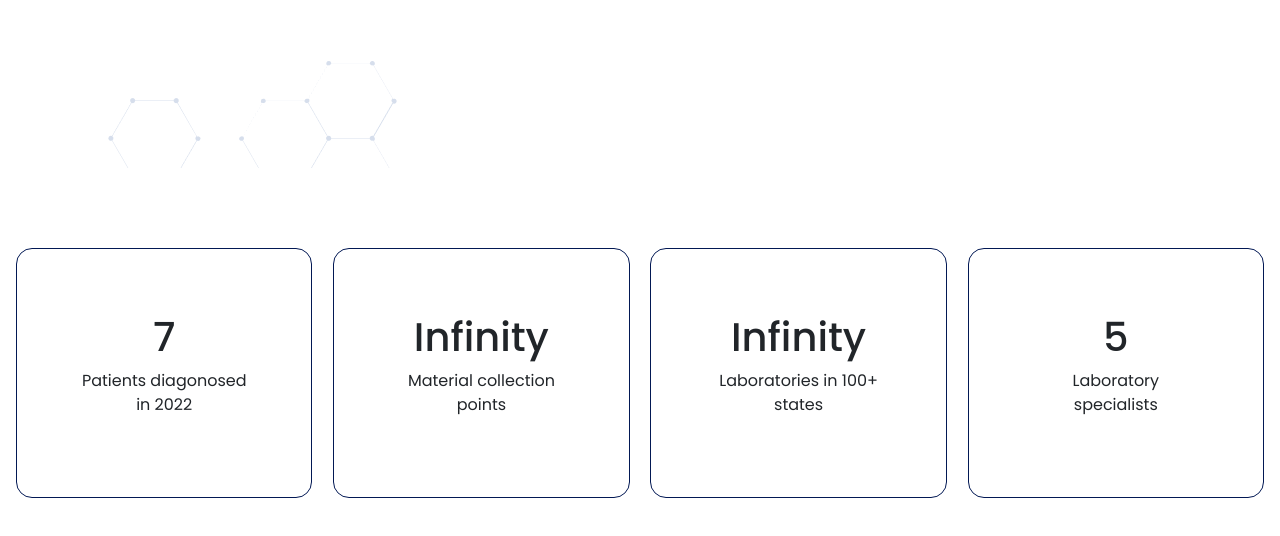
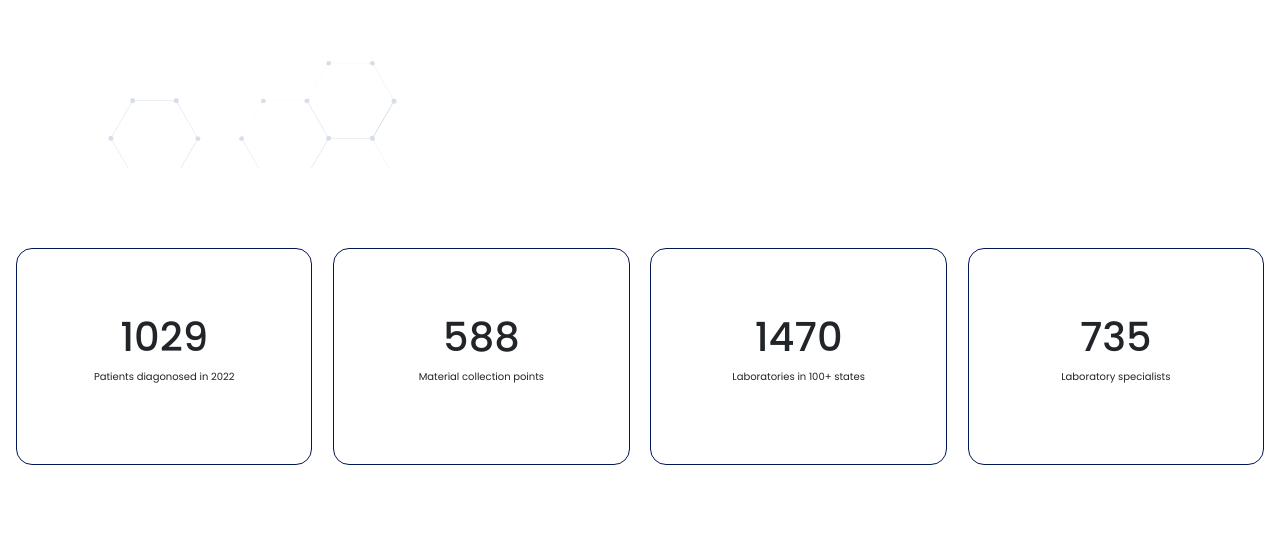
Before and after one commit to kingdave1234/Labify, a website: page Laboratory.html in a window 1280 px wide. Shown: the part 1663-2199 px from the top of the page. Drawn offline with nearby package versions, Linux system fonts and the light colour scheme.

Commit message:
New changes counter now works

```diff
--- a/counter.js
+++ b/counter.js
@@ -2,14 +2,14 @@ let section_counter = document.querySelector('#section_counter');
 let counters = document.querySelectorAll('.counter-item .counter');
 
 let speed = 200;
-counters.forEach((counter, index)=>{
+counters.forEach((counter, index) => {
     function UpdateCounter() {
-        const targetNumber = counter.dataset.target;
-        const initialNumber = counter.innerText;
+        const targetNumber = +counter.dataset.target;
+        const initialNumber = +counter.innerText;
         const incPerCount = targetNumber / speed;
-        if (initialNumber < targetNumber) {
-            counter.innerText = Math.ceil(initialNumber + incPerCount);
-            setTimeout(UpdateCounter,40);
+        if (initialNumber < targetNumber){
+            counter.innerText = initialNumber + incPerCount;
+            setTimeout(UpdateCounter, 40);
         }
     }
     UpdateCounter();
--- a/css/laboratory.css
+++ b/css/laboratory.css
@@ -279,6 +279,9 @@
     border: 1px solid var(--royal-blue-dark);
     transition: all 0.5s ease-in-out;
 }
+.counter-item p{
+font-size: 10px;
+}
 .item-one:hover{
     border: 1px solid var(--winter-sky);
     transition: 0.5s;
```
